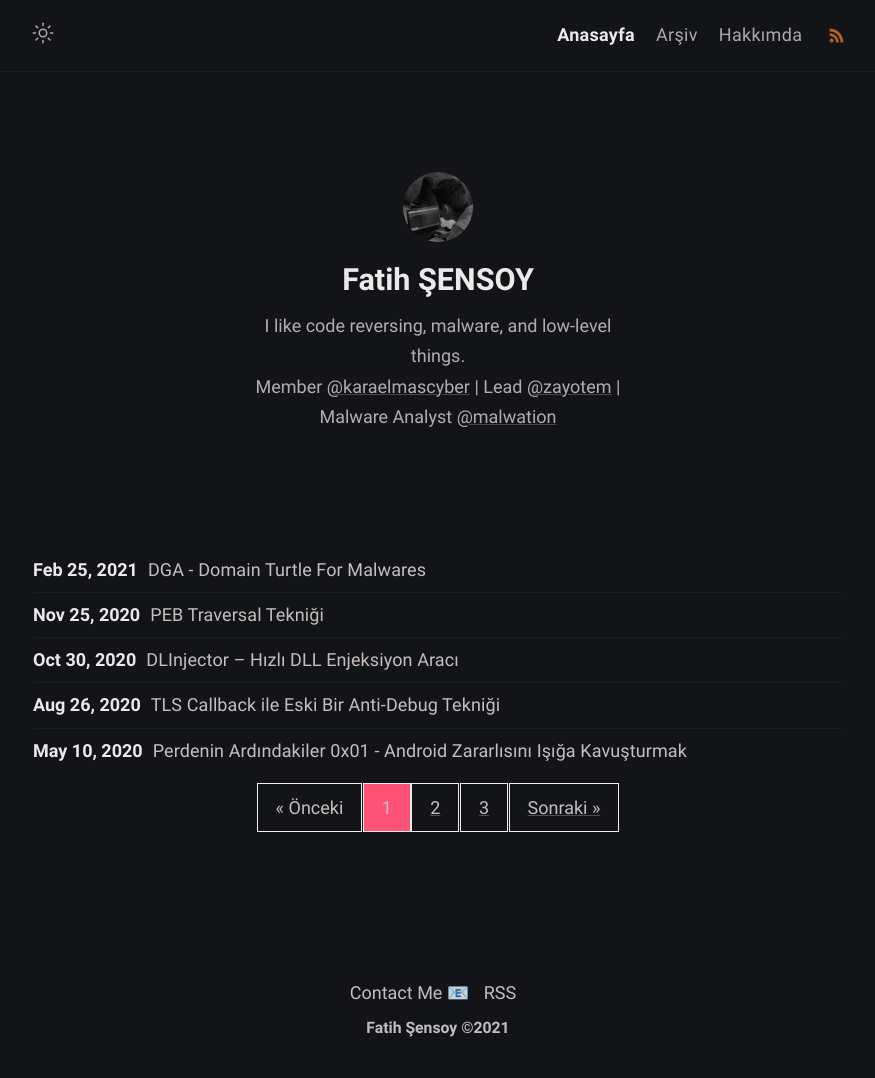
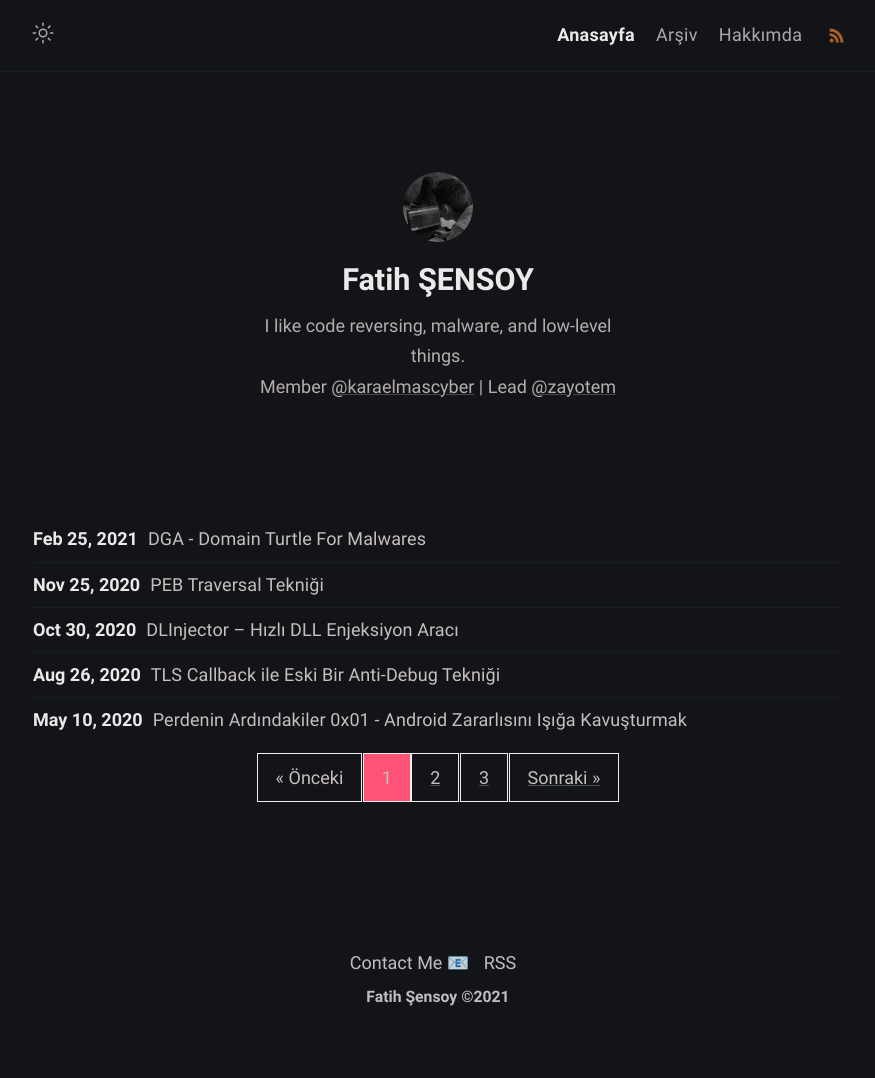
Before and after one commit to fatihsnsy/fatihsnsy.github.io, a Jekyll site: the page built from index.html, in a window 1280 px wide. Shown: the whole page, without its empty margins (202-1077 px from the left). Built offline with Jekyll 4.4.1, drawn with Linux system fonts in a browser that asks for light colours; the list of posts is cut into pages by our own code; after the commit the page ends 1048 px from its top, so only the background shows below that.

Commit message:
Update _config.yml

```diff
--- a/_config.yml
+++ b/_config.yml
@@ -19,7 +19,7 @@ author:
   name: Fatih ŞENSOY # author name
   bio: >- # tell to the world
     I like code reversing, malware, and low-level things. <br>
-    Member <a href="https://twitter.com/karaelmascyber">@karaelmascyber</a> | Lead <a href="https://linkedin.com/company/zayotem">@zayotem</a> | Malware Analyst <a href="https://twitter.com/malwation">@malwation</a>
+    Member <a href="https://twitter.com/karaelmascyber">@karaelmascyber</a> | Lead <a href="https://linkedin.com/company/zayotem">@zayotem</a>
   username: fatihsnsy # general username
   github: fatihsnsy # github username
   twitter: fatihsnsy # twitter username
```
